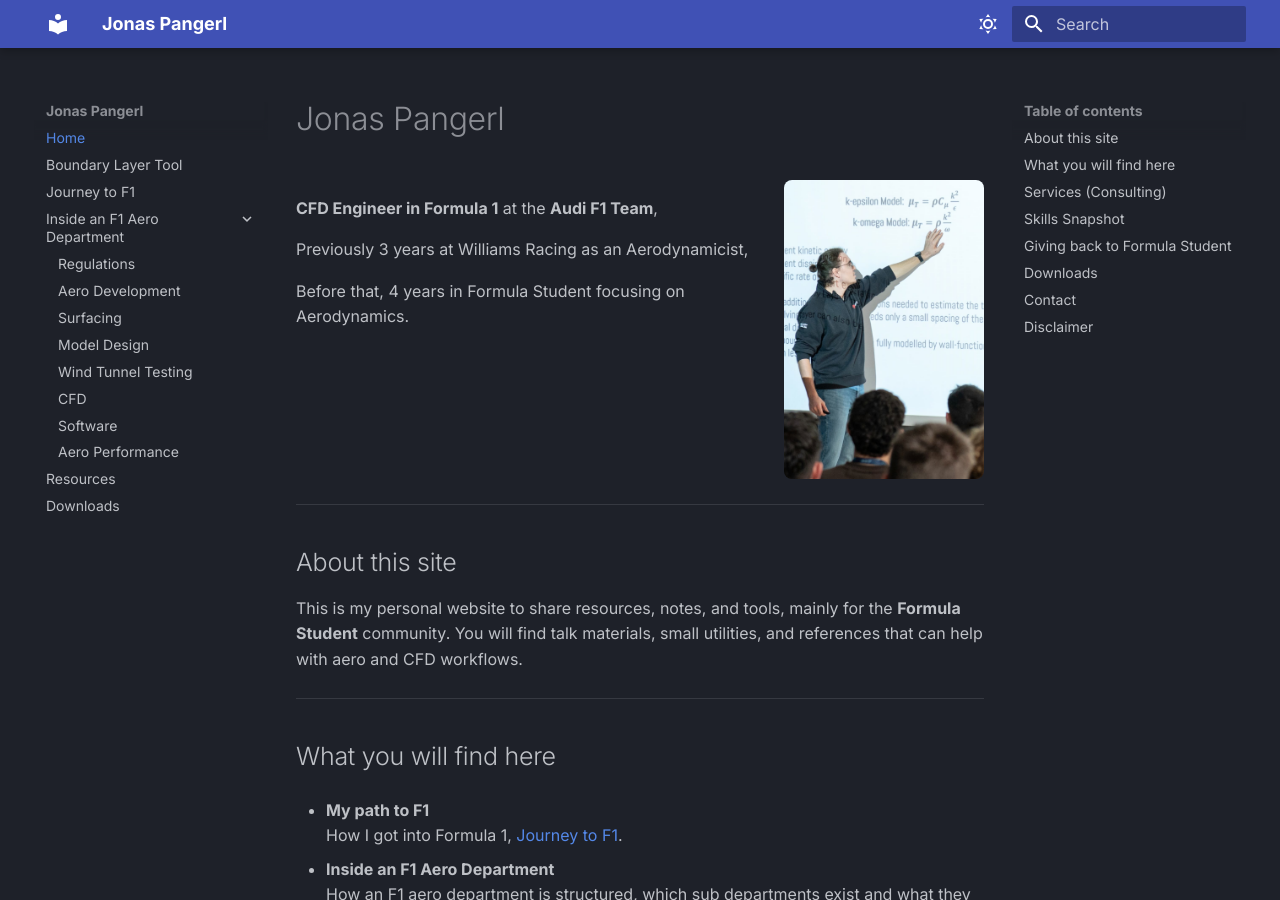
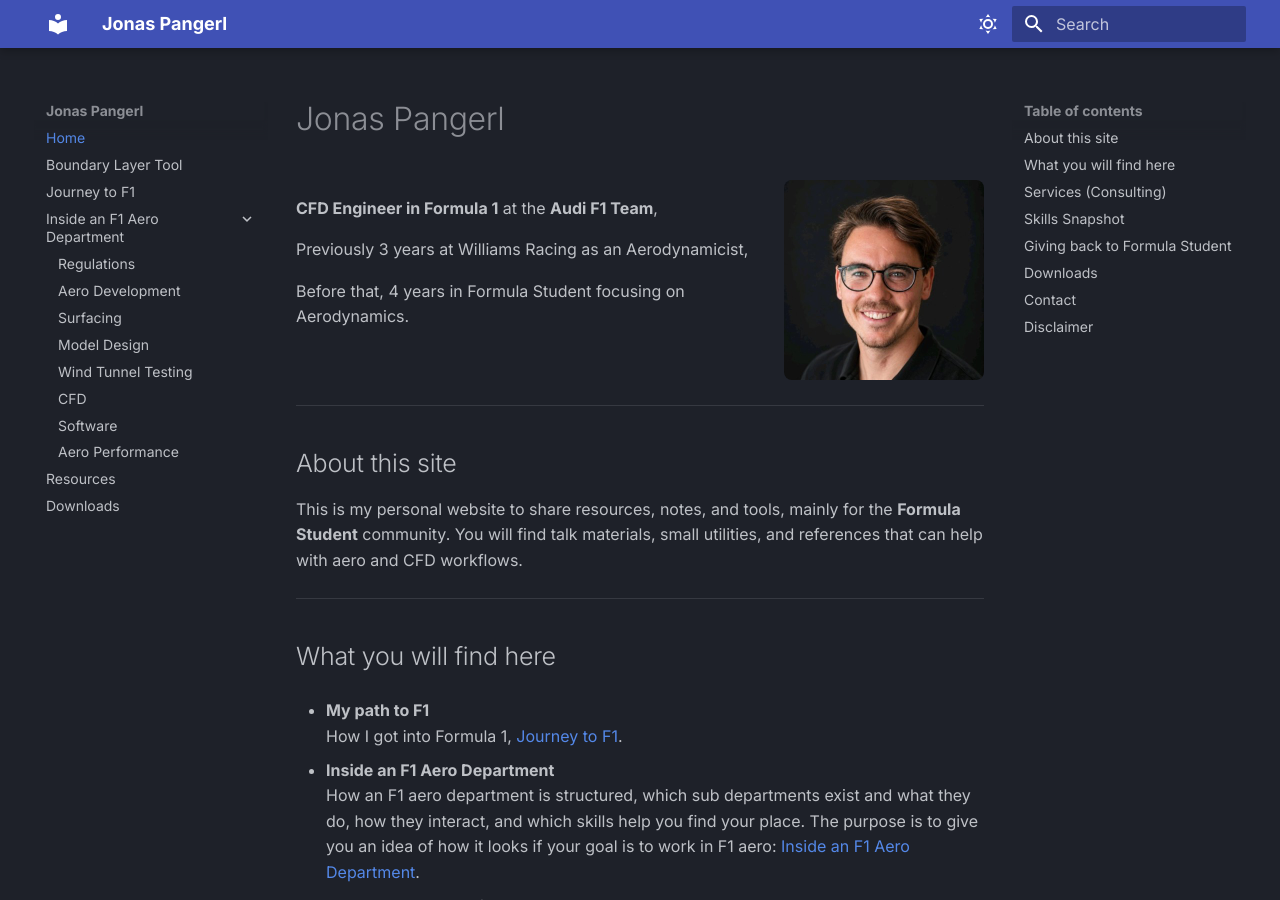
Before and after one commit to JonasPangerl/JonasWebsite, an MkDocs documentation site: the page built from docs/index.md, in a window 1280 px wide and 900 px high. Built offline with MkDocs 1.6.1 and Material for MkDocs 9.7.7, drawn with Linux system fonts in a browser that asks for light colours.

Commit message:
UPD: new portrait on home, preview screenshot on BL tool page
Co-Authored-By: Claude Opus 5.5 <noreply@anthropic.com>

```diff
--- a/docs/index.md
+++ b/docs/index.md
@@ -8,7 +8,7 @@
   </div>
 
   <figure>
-    <img src="index/images/FSS2024.jpeg" alt="Jonas" width="200">
+    <img src="index/images/portrait.jpg" alt="Jonas Pangerl" width="200">
   </figure>
 </div>
 
```
Also changed, not shown: docs/boundary_layer_tool.md (+2 -0 lines), docs/boundary_layer_tool/images/bl-tool-preview.webp (added), docs/index/images/portrait.jpg (added).
